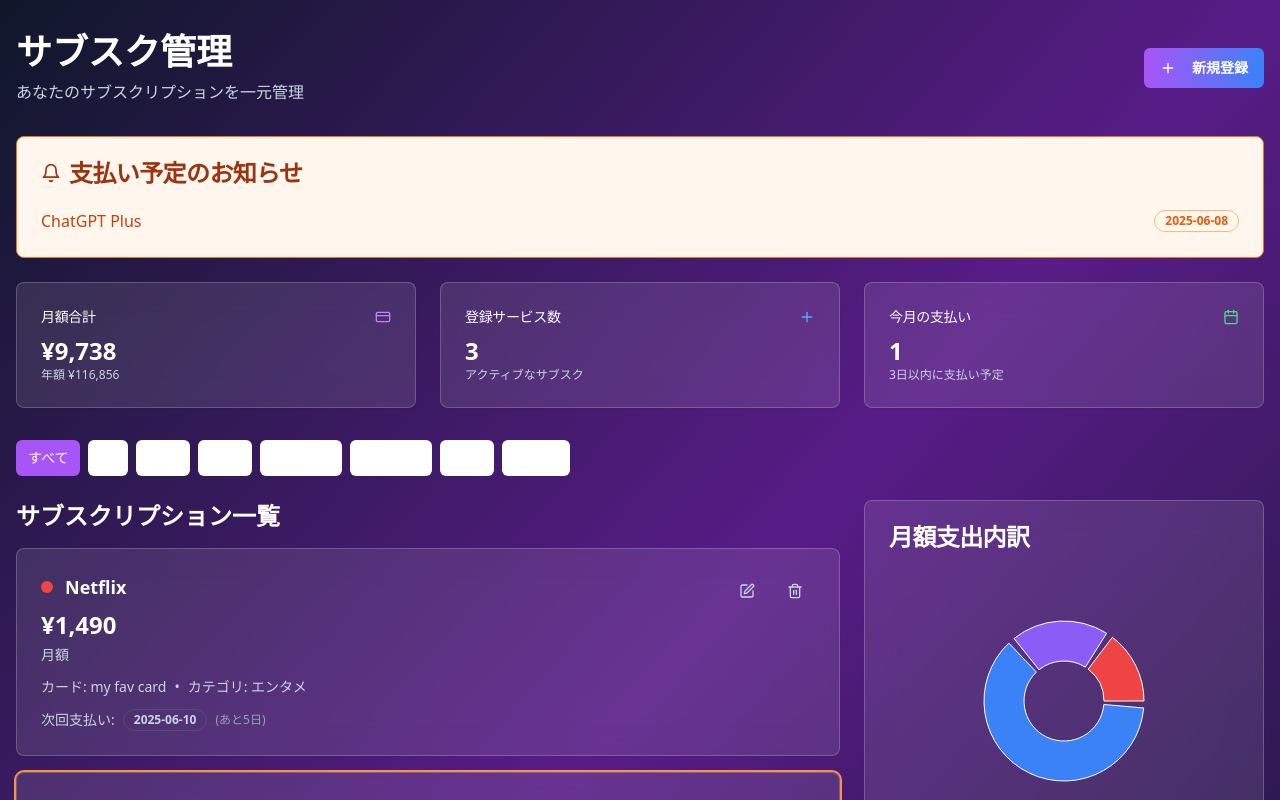
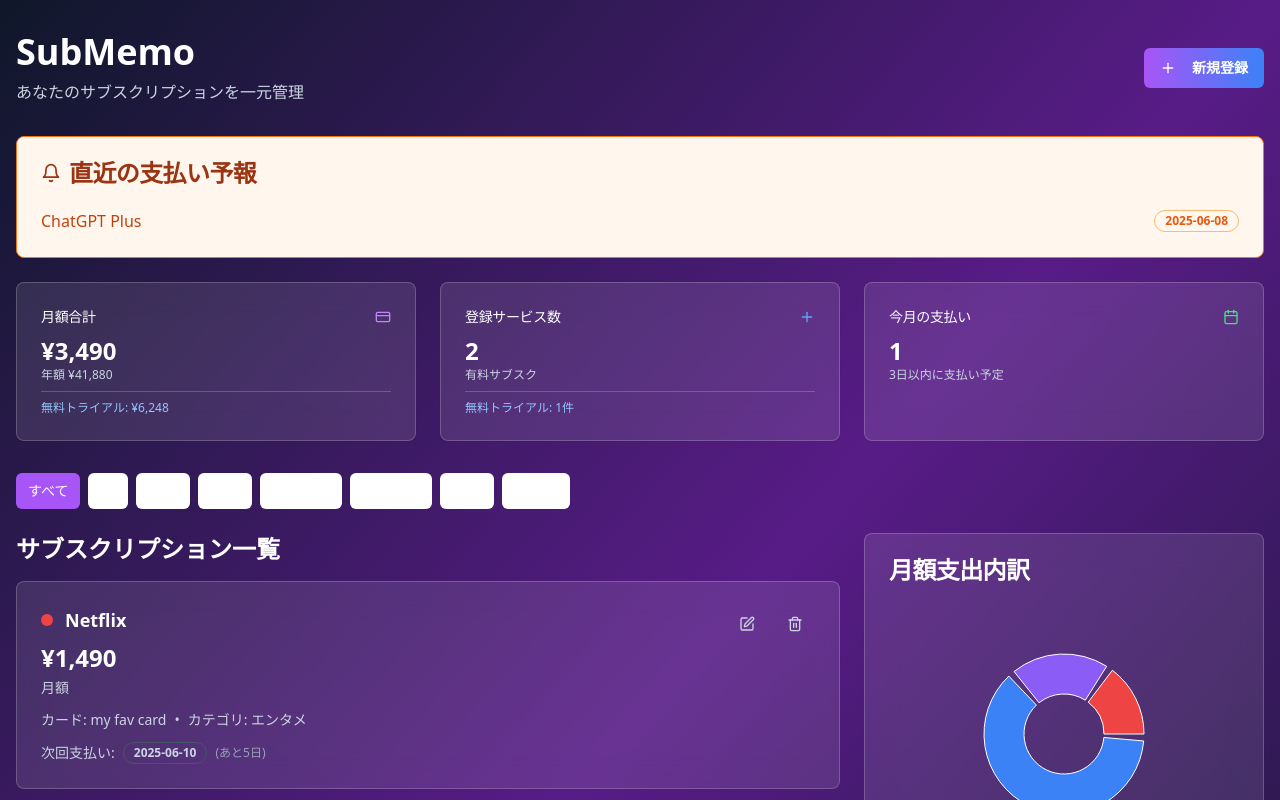
Before and after one commit to kazuma2529/subscrip-savvy-manager-247dbe52, a React (Vite) app: page / in a window 1280 px wide. Shown: the top 800 px of the page. Built offline with nearby package versions, Linux system fonts and the light colour scheme.

Commit message:
Refactor: Update UI elements
- Change app name to "SubMemo".
- Update "支払い予定のお知らせ" to "直近の支払い予報".
- Exclude free subscriptions from monthly total and display free trial information.
- Display the number of active subscriptions and free trials.

```diff
--- a/src/pages/Index.tsx
+++ b/src/pages/Index.tsx
@@ -52,7 +52,12 @@ const Index = () => {
     ? subscriptions
     : subscriptions.filter(sub => sub.category === selectedCategory);
 
-  const totalMonthlySpend = subscriptions.reduce((total, sub) => total + sub.price, 0);
+  // 有料サブスクと無料トライアルを分ける
+  const paidSubscriptions = subscriptions.filter(sub => !sub.isTrialPeriod);
+  const trialSubscriptions = subscriptions.filter(sub => sub.isTrialPeriod);
+
+  const totalMonthlySpend = paidSubscriptions.reduce((total, sub) => total + sub.price, 0);
+  const totalTrialValue = trialSubscriptions.reduce((total, sub) => total + sub.price, 0);
 
   const upcomingAlerts = subscriptions.filter(sub => {
     const today = new Date();
@@ -67,7 +72,7 @@ const Index = () => {
         {/* Header */}
         <div className="flex items-center justify-between mb-8">
           <div>
-            <h1 className="text-4xl font-bold text-white mb-2">サブスク管理</h1>
+            <h1 className="text-4xl font-bold text-white mb-2">SubMemo</h1>
             <p className="text-slate-300">あなたのサブスクリプションを一元管理</p>
           </div>
           <Button
@@ -85,7 +90,7 @@ const Index = () => {
             <CardHeader>
               <CardTitle className="flex items-center text-orange-800">
                 <Bell className="w-5 h-5 mr-2" />
-                支払い予定のお知らせ
+                直近の支払い予報
               </CardTitle>
             </CardHeader>
             <CardContent>
@@ -115,6 +120,13 @@ const Index = () => {
               <p className="text-xs text-slate-300">
                 年額 ¥{(totalMonthlySpend * 12).toLocaleString()}
               </p>
+              {trialSubscriptions.length > 0 && (
+                <div className="mt-2 pt-2 border-t border-white/20">
+                  <p className="text-xs text-blue-300">
+                    無料トライアル: ¥{totalTrialValue.toLocaleString()}
+                  </p>
+                </div>
+              )}
             </CardContent>
           </Card>
 
@@ -124,10 +136,17 @@ const Index = () => {
               <Plus className="h-4 w-4 text-blue-400" />
             </CardHeader>
             <CardContent>
-              <div className="text-2xl font-bold text-white">{subscriptions.length}</div>
+              <div className="text-2xl font-bold text-white">{paidSubscriptions.length}</div>
               <p className="text-xs text-slate-300">
-                アクティブなサブスク
+                有料サブスク
               </p>
+              {trialSubscriptions.length > 0 && (
+                <div className="mt-2 pt-2 border-t border-white/20">
+                  <p className="text-xs text-blue-300">
+                    無料トライアル: {trialSubscriptions.length}件
+                  </p>
+                </div>
+              )}
             </CardContent>
           </Card>
 
```
